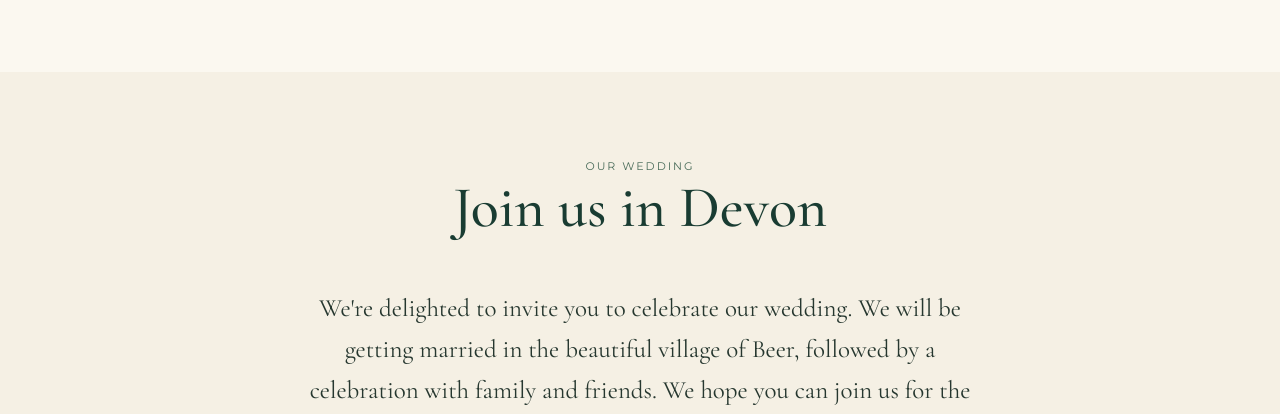
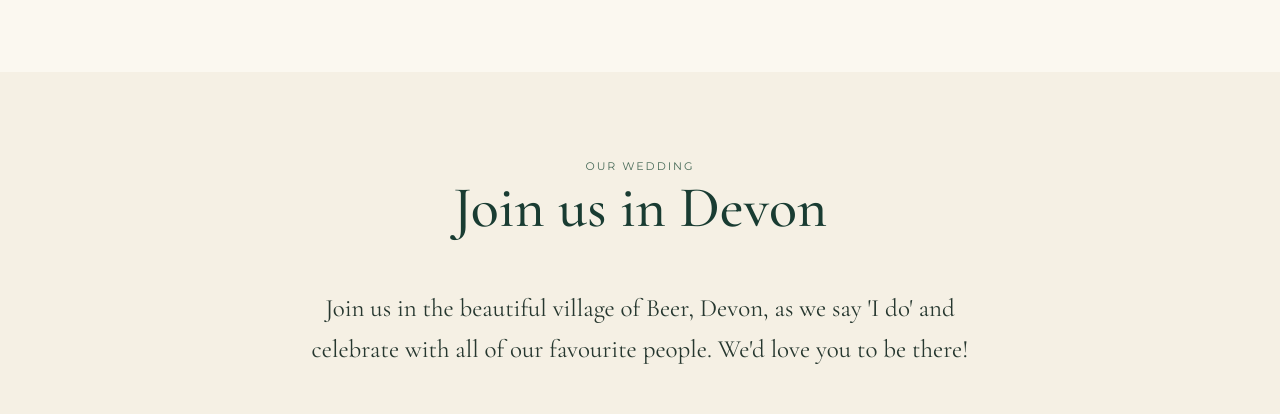
Before and after one commit to 13lcourt-png/Wedding-Website, a plain HTML site: page index.html in a window 1280 px wide. Shown: the part 538-952 px from the top of the page. Drawn offline with nearby package versions, Linux system fonts and the light colour scheme.

Commit message:
Update index.html

```diff
--- a/index.html
+++ b/index.html
@@ -418,10 +418,10 @@
       </div>
 
       <p class="intro-copy">
-        We're delighted to invite you to celebrate our wedding.
-        We will be getting married in the beautiful village of Beer,
-        followed by a celebration with family and friends.
-        We hope you can join us for the occasion.
+        Join us in the beautiful village of Beer, Devon, as we say 'I do' and celebrate with all of our favourite people.
+
+        We'd love you to be there!
+
       </p>
     </div>
   </section>
```
